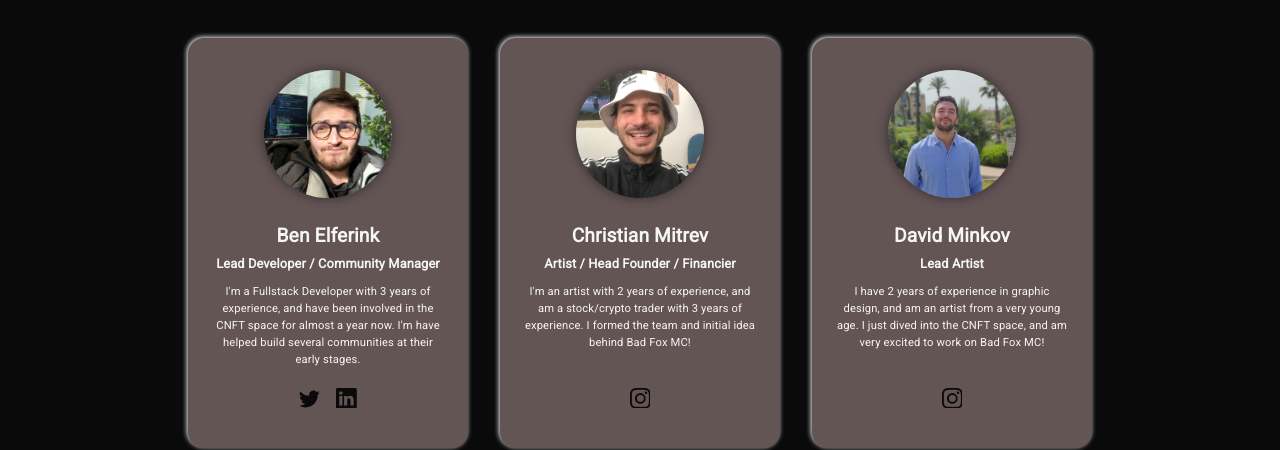
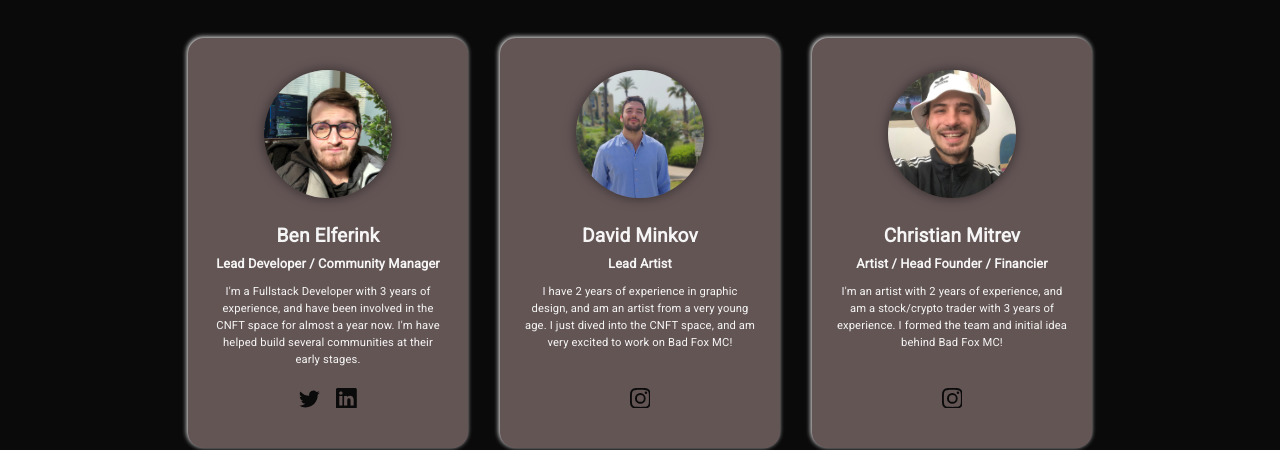
Before and after one commit to BenElferink/Bad-Fox-Motorcycle-Club, a React (Create React App) app in the folder client/: page / in a window 1280 px wide. Shown: the part 1401-1851 px from the top of the page. Built offline with nearby package versions, Linux system fonts and the light colour scheme; no server answers.

Commit message:
swap team positions

```diff
--- a/client/src/components/Team/index.js
+++ b/client/src/components/Team/index.js
@@ -25,6 +25,19 @@ const team = [
     ],
   },
   {
+    profileSrc: '/images/team/david.jpg',
+    name: 'David Minkov',
+    title: 'Lead Artist',
+    description:
+      'I have 2 years of experience in graphic design, and am an artist from a very young age. I just dived into the CNFT space, and am very excited to work on Bad Fox MC!',
+    socials: [
+      {
+        type: INSTAGRAM,
+        url: 'https://instagram.com/david_minkov',
+      },
+    ],
+  },
+  {
     profileSrc: '/images/team/chris.jpg',
     name: 'Christian Mitrev',
     title: 'Artist / Head Founder / Financier',
@@ -34,19 +47,6 @@ const team = [
       {
         type: INSTAGRAM,
         url: 'https://instagram.com/m__chris',
-      },
-    ],
-  },
-  {
-    profileSrc: '/images/team/david.jpg',
-    name: 'David Minkov',
-    title: 'Lead Artist',
-    description:
-      'I have 2 years of experience in graphic design, and am an artist from a very young age. I just dived into the CNFT space, and am very excited to work on Bad Fox MC!',
-    socials: [
-      {
-        type: INSTAGRAM,
-        url: 'https://instagram.com/david_minkov',
       },
     ],
   },
```
